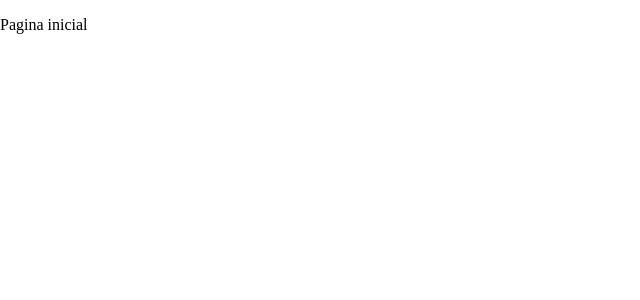
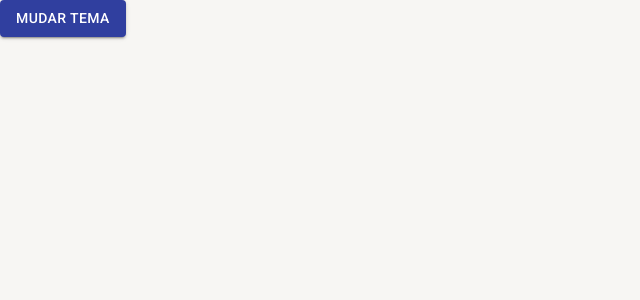
Before and after one commit to pabloalmeidac/bandapegada7, a React (Create React App) app: page /home in a window 1280 px wide. Shown: the top 300 px of the page, without its empty margins (0-640 px from the left). Built offline with nearby package versions, Linux system fonts and the light colour scheme.

Commit message:
feat: add theme provider in app

```diff
--- a/src/routes/index.tsx
+++ b/src/routes/index.tsx
@@ -1,11 +1,15 @@
+import { Button } from "@mui/material";
 import { Navigate, Route, Routes } from "react-router-dom";
+import { useAppThemeContext } from "../shared/contexts/ThemeContext";
 
 export const AppRoutes = () => {
+  const { toggleTheme } = useAppThemeContext();
   return (
     <Routes>
-      <Route path="/home" element={<p> Pagina inicial</p>} />
+      <Route path="/home" element={<Button variant="contained" color="primary" onClick={ toggleTheme }>Mudar tema</Button>} />
 
       <Route path="*" element={ <Navigate to="/home" />} />
+
     </Routes>
   );
 }
```
Also changed, not shown: src/App.tsx (+3 -4 lines).
